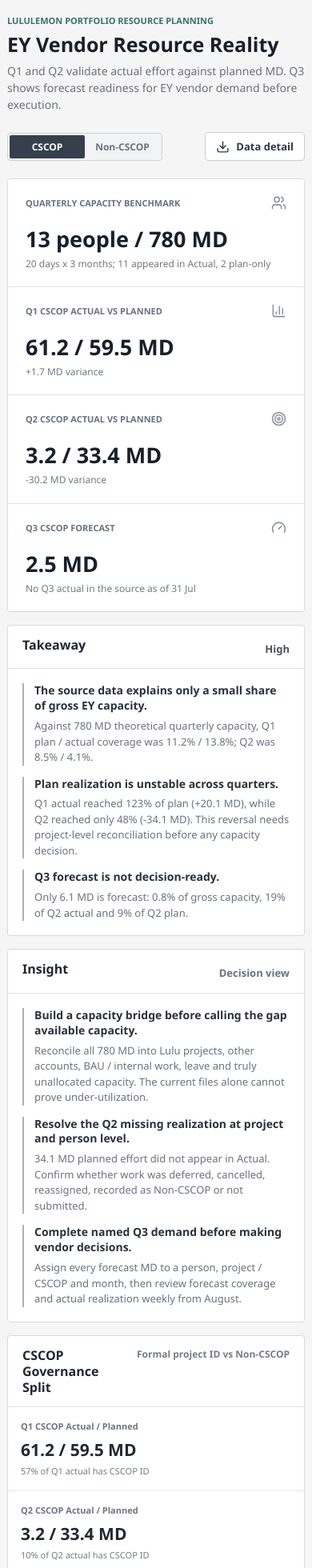
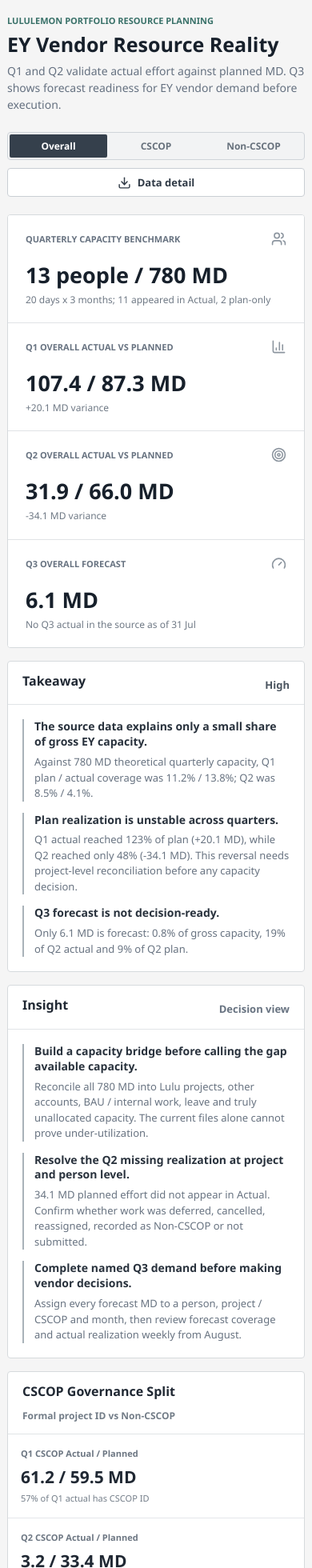
Before and after one commit to nick-lulu/ey-resource-governance-dashboard, a React (Vite) app: page / in a window 390 px wide. Shown: the top 1960 px of the page at 80% size. Built offline with nearby package versions, Linux system fonts and the light colour scheme.

Commit message:
Align EY dashboard scope tabs with Softtek

```diff
--- a/src/main.jsx
+++ b/src/main.jsx
@@ -104,7 +104,7 @@
   const [projectScope, setProjectScope] = useState("cscop");
   const [resourceScope, setResourceScope] = useState("cscop");
   const [coreScope, setCoreScope] = useState("cscop");
-  const [summaryScope, setSummaryScope] = useState("cscop");
+  const [summaryScope, setSummaryScope] = useState("all");
   const {
     totals,
     cscop_totals: cscopTotals,
@@ -126,8 +126,8 @@
   const q1CscopCoverage = totals.q1_actual ? cscopTotals.q1_actual / totals.q1_actual : 0;
   const q2CscopCoverage = totals.q2_actual ? cscopTotals.q2_actual / totals.q2_actual : 0;
   const q3CscopCoverage = totals.q3_planned ? cscopTotals.q3_planned / totals.q3_planned : 0;
-  const summaryTotals = summaryScope === "cscop" ? cscopTotals : nonCscopTotals;
-  const summaryLabel = summaryScope === "cscop" ? "CSCOP" : "Non-CSCOP";
+  const summaryTotals = summaryScope === "all" ? totals : summaryScope === "cscop" ? cscopTotals : nonCscopTotals;
+  const summaryLabel = summaryScope === "all" ? "Overall" : summaryScope === "cscop" ? "CSCOP" : "Non-CSCOP";
   const summaryQ1Gap = summaryTotals.q1_actual - summaryTotals.q1_planned;
   const summaryQ2Gap = summaryTotals.q2_actual - summaryTotals.q2_planned;
 
@@ -180,6 +180,7 @@
         </div>
         <div className="hero-actions">
           <div className="tabs summary-tabs" role="tablist" aria-label="Portfolio summary scope">
+            <button className={summaryScope === "all" ? "active" : ""} type="button" onClick={() => setSummaryScope("all")}>Overall</button>
             <button className={summaryScope === "cscop" ? "active" : ""} type="button" onClick={() => setSummaryScope("cscop")}>CSCOP</button>
             <button className={summaryScope === "non_cscop" ? "active" : ""} type="button" onClick={() => setSummaryScope("non_cscop")}>Non-CSCOP</button>
           </div>
--- a/src/styles.css
+++ b/src/styles.css
@@ -105,14 +105,17 @@
 @media (max-width: 720px) {
   main { width: calc(100vw - 18px); padding-top: 18px; }
   .hero { flex-direction: column; }
-  .hero-actions { width: 100%; justify-content: space-between; }
+  .hero-actions { width: 100%; flex-wrap: wrap; }
+  .summary-tabs { width: 100%; }
+  .summary-tabs button { flex: 1; min-width: 0; }
+  .download { width: 100%; }
   h1 { font-size: 25px; }
   .kpis, .summary-grid, .dedicated-summary, .core-split-overview { grid-template-columns: 1fr; }
   .kpi { border-right: 0; border-bottom: 1px solid #e0e3e6; }
   .kpi:last-child { border-bottom: 0; }
   .dedicated-summary div, .dedicated-summary p { border-right: 0; border-bottom: 1px solid #e5e7eb; }
   .core-split-overview > div { border-right: 0; border-bottom: 1px solid #e5e7eb; }
-  .panel-title { align-items: flex-start; }
+  .panel-title { align-items: flex-start; flex-wrap: wrap; }
   .panel-controls { width: 100%; align-items: stretch; flex-direction: column; }
   .scope-tabs { width: 100%; }
   .scope-tabs button { flex: 1; min-width: 0; }
```
